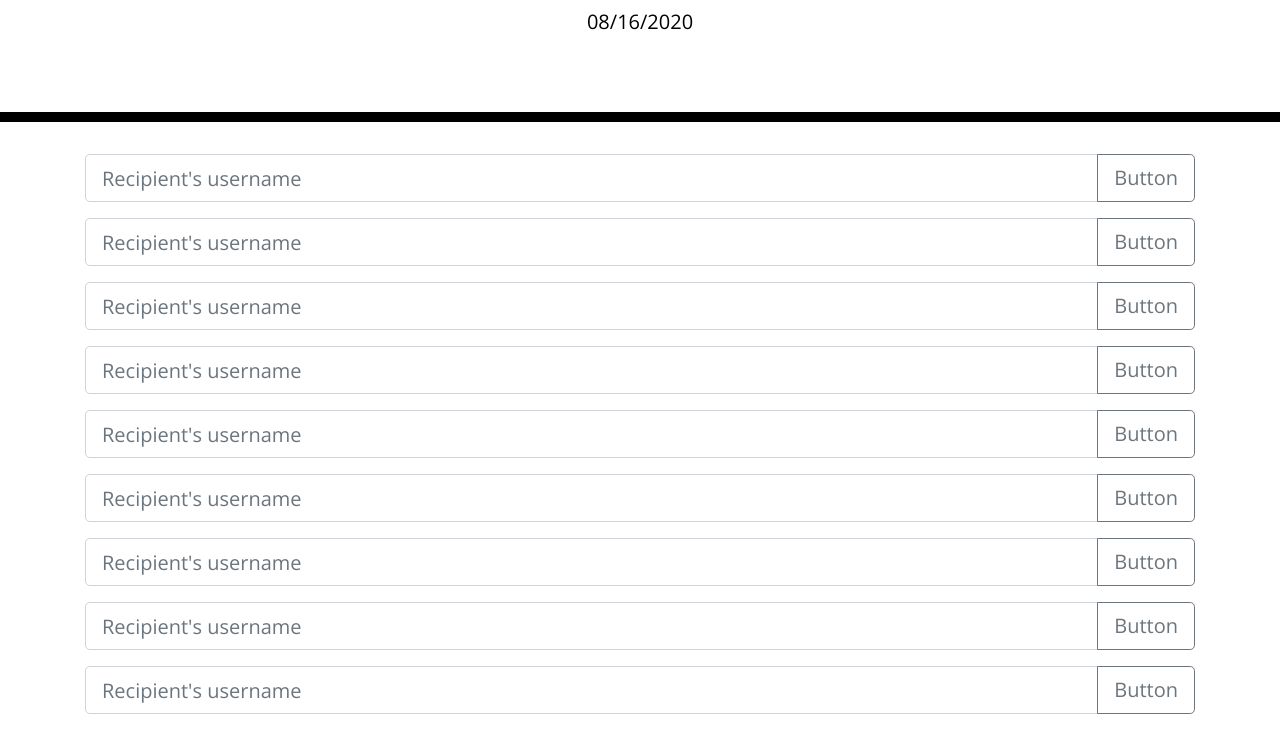
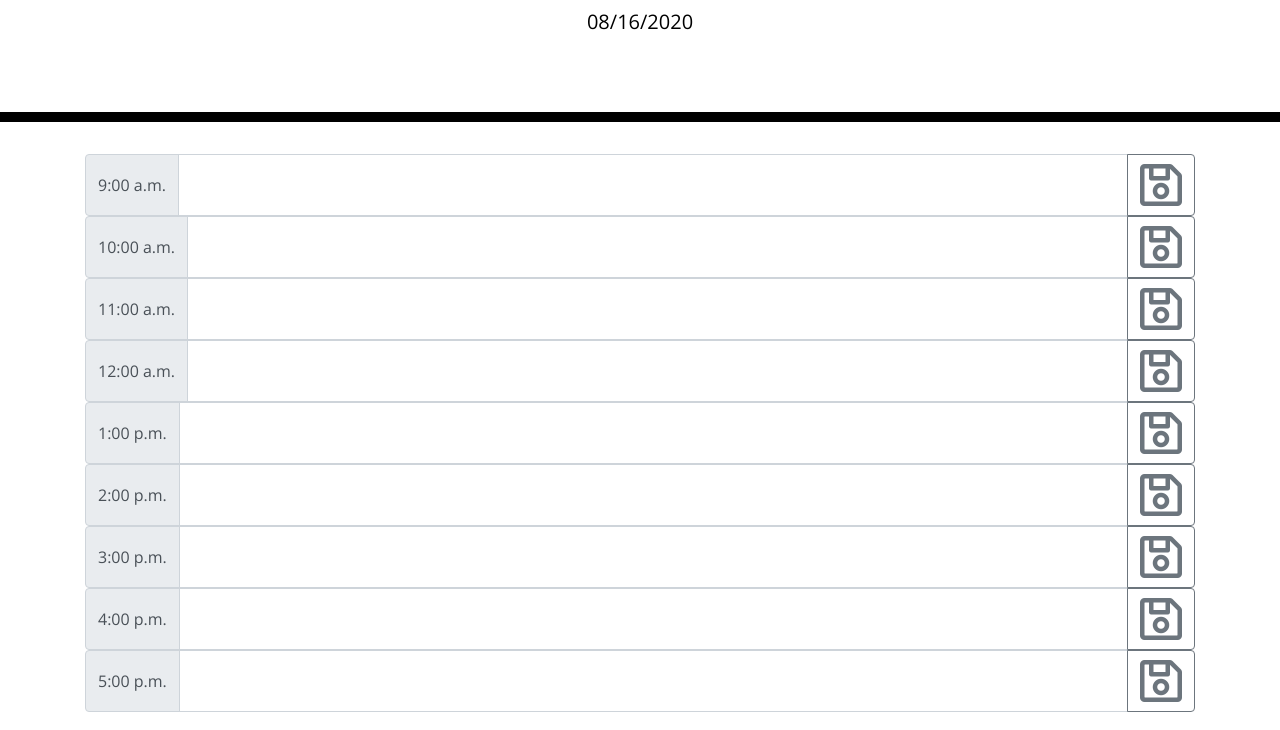
Before and after one commit to JJessee1371/day-planner-application, a plain HTML site: page index.html in a window 1280 px wide. Shown: the part 182-912 px from the top of the page. Drawn offline with nearby package versions, Linux system fonts and the light colour scheme.

Commit message:
Labeled each hour block and created save icons on the buttons.

```diff
--- a/index.html
+++ b/index.html
@@ -23,73 +23,102 @@
   </head>
 
   <body>
+
     <header class="jumbotron">
       <h1 class="display-3">Work Day Scheduler</h1>
       <p class="lead">A simple calendar app for scheduling your work day</p>
       <p id="currentDay" class="lead"></p>
     </header>
+
     <div class="container">
       <!-- Timeblocks go here -->
-      <div class="input-group input-group-lg mb-3">
-        <input type="text" class="form-control" placeholder="Recipient's username" aria-label="Recipient's username" aria-describedby="button-addon2">
+      <div class="input-group">
+        <div class="input-group-prepend">
+          <span class="input-group-text">9:00 a.m.</span>
+        </div>
+        <textarea class="form-control" aria-label="With textarea"></textarea>
         <div class="input-group-append">
-          <button class="btn btn-outline-secondary" type="button" id="button-addon2">Button</button>
+          <button class="btn btn-outline-secondary" type="button" id="button-addon2"><i class="far fa-save fa-3x"></i></button>
         </div>
       </div>
 
-      <div class="input-group input-group-lg  mb-3">
-        <input type="text" class="form-control" placeholder="Recipient's username" aria-label="Recipient's username" aria-describedby="button-addon2">
+      <div class="input-group">
+        <div class="input-group-prepend">
+          <span class="input-group-text">10:00 a.m.</span>
+        </div>
+        <textarea class="form-control" aria-label="With textarea"></textarea>
         <div class="input-group-append">
-          <button class="btn btn-outline-secondary" type="button" id="button-addon2">Button</button>
+          <button class="btn btn-outline-secondary" type="button" id="button-addon2"><i class="far fa-save fa-3x"></i></button>
         </div>
       </div>
 
-      <div class="input-group input-group-lg  mb-3">
-        <input type="text" class="form-control" placeholder="Recipient's username" aria-label="Recipient's username" aria-describedby="button-addon2">
+      <div class="input-group">
+        <div class="input-group-prepend">
+          <span class="input-group-text">11:00 a.m.</span>
+        </div>
+        <textarea class="form-control" aria-label="With textarea"></textarea>
         <div class="input-group-append">
-          <button class="btn btn-outline-secondary" type="button" id="button-addon2">Button</button>
+          <button class="btn btn-outline-secondary" type="button" id="button-addon2"><i class="far fa-save fa-3x"></i></button>
         </div>
       </div>
 
-      <div class="input-group input-group-lg  mb-3">
-        <input type="text" class="form-control" placeholder="Recipient's username" aria-label="Recipient's username" aria-describedby="button-addon2">
+      <div class="input-group">
+        <div class="input-group-prepend">
+          <span class="input-group-text">12:00 a.m.</span>
+        </div>
+        <textarea class="form-control" aria-label="With textarea"></textarea>
         <div class="input-group-append">
-          <button class="btn btn-outline-secondary" type="button" id="button-addon2">Button</button>
+          <button class="btn btn-outline-secondary" type="button" id="button-addon2"><i class="far fa-save fa-3x"></i></button>
         </div>
       </div>
 
-      <div class="input-group input-group-lg  mb-3">
-        <input type="text" class="form-control" placeholder="Recipient's username" aria-label="Recipient's username" aria-describedby="button-addon2">
+      <div class="input-group">
+        <div class="input-group-prepend">
+          <span class="input-group-text">1:00 p.m.</span>
+        </div>
+        <textarea class="form-control" aria-label="With textarea"></textarea>
         <div class="input-group-append">
-          <button class="btn btn-outline-secondary" type="button" id="button-addon2">Button</button>
+          <button class="btn btn-outline-secondary" type="button" id="button-addon2"><i class="far fa-save fa-3x"></i></button>
         </div>
       </div>
 
-      <div class="input-group input-group-lg  mb-3">
-        <input type="text" class="form-control" placeholder="Recipient's username" aria-label="Recipient's username" aria-describedby="button-addon2">
+      <div class="input-group">
+        <div class="input-group-prepend">
+          <span class="input-group-text">2:00 p.m.</span>
+        </div>
+        <textarea class="form-control" aria-label="With textarea"></textarea>
         <div class="input-group-append">
-          <button class="btn btn-outline-secondary" type="button" id="button-addon2">Button</button>
+          <button class="btn btn-outline-secondary" type="button" id="button-addon2"><i class="far fa-save fa-3x"></i></button>
         </div>
       </div>
 
-      <div class="input-group input-group-lg  mb-3">
-        <input type="text" class="form-control" placeholder="Recipient's username" aria-label="Recipient's username" aria-describedby="button-addon2">
+      <div class="input-group">
+        <div class="input-group-prepend">
+          <span class="input-group-text">3:00 p.m.</span>
+        </div>
+        <textarea class="form-control" aria-label="With textarea"></textarea>
         <div class="input-group-append">
-          <button class="btn btn-outline-secondary" type="button" id="button-addon2">Button</button>
+          <button class="btn btn-outline-secondary" type="button" id="button-addon2"><i class="far fa-save fa-3x"></i></button>
         </div>
       </div>
 
-      <div class="input-group input-group-lg  mb-3">
-        <input type="text" class="form-control" placeholder="Recipient's username" aria-label="Recipient's username" aria-describedby="button-addon2">
+      <div class="input-group">
+        <div class="input-group-prepend">
+          <span class="input-group-text">4:00 p.m.</span>
+        </div>
+        <textarea class="form-control" aria-label="With textarea"></textarea>
         <div class="input-group-append">
-          <button class="btn btn-outline-secondary" type="button" id="button-addon2">Button</button>
+          <button class="btn btn-outline-secondary" type="button" id="button-addon2"><i class="far fa-save fa-3x"></i></button>
         </div>
       </div>
 
-      <div class="input-group input-group-lg  mb-3">
-        <input type="text" class="form-control" placeholder="Recipient's username" aria-label="Recipient's username" aria-describedby="button-addon2">
+      <div class="input-group">
+        <div class="input-group-prepend">
+          <span class="input-group-text">5:00 p.m.</span>
+        </div>
+        <textarea class="form-control" aria-label="With textarea"></textarea>
         <div class="input-group-append">
-          <button class="btn btn-outline-secondary" type="button" id="button-addon2">Button</button>
+          <button class="btn btn-outline-secondary" type="button" id="button-addon2"><i class="far fa-save fa-3x"></i></button>
         </div>
       </div>
 
```
